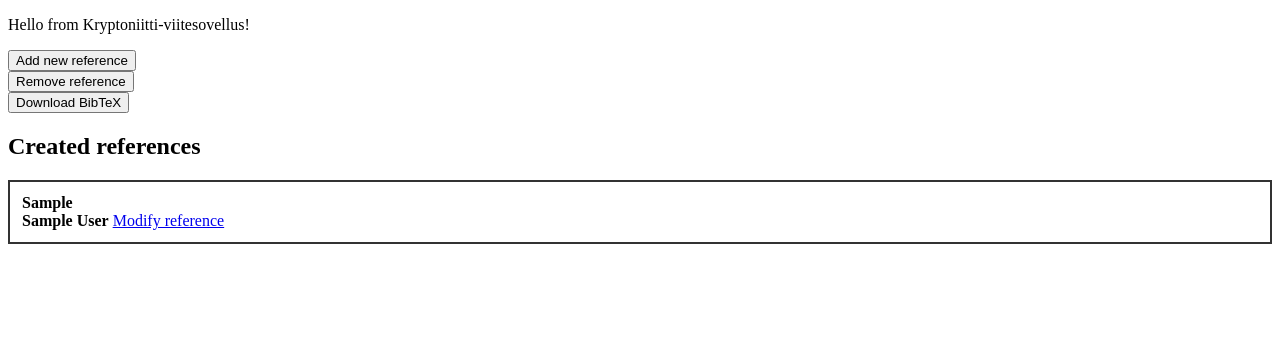
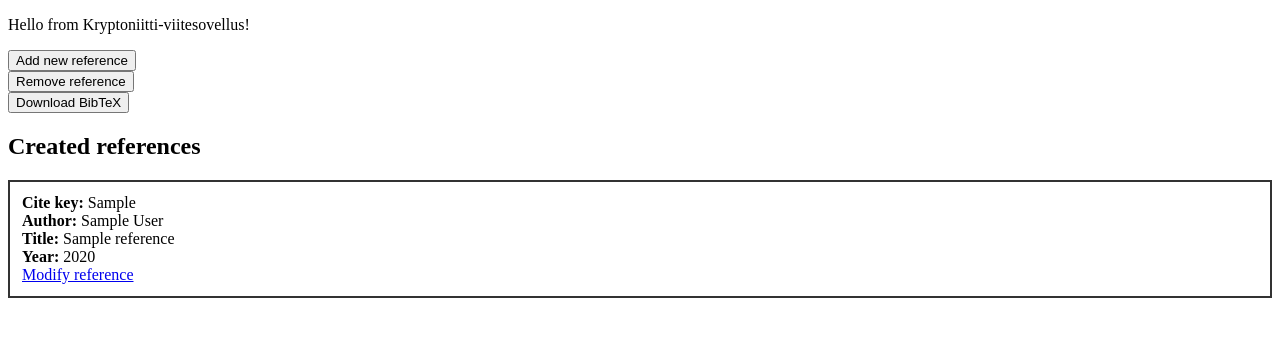
Before and after one commit to joonapasanen/kryptooniitti-viitesovellus, a Flask app: page / in a window 1280 px wide. Shown: the top 337 px of the page. Run offline with Flask 3, Linux system fonts and the light colour scheme; tables that the repository leaves empty hold one stand-in row (values such as "Sample post").

Commit message:
Add support for 3 reference types and test their fields

```diff
--- a/src/entities/references.py
+++ b/src/entities/references.py
@@ -13,6 +13,9 @@ class Reference:  # pylint: disable=too-many-instance-attributes
     year: int | None = None
     publisher: str | None = None
     journal: str | None = None
+    booktitle: str | None = None
+    pages: str | None = None
+    volume: str | None = None
 
     def __str__(self):
         return self.content
--- a/src/repositories/references_repository.py
+++ b/src/repositories/references_repository.py
@@ -4,14 +4,25 @@ from config import db
 from entities.references import Reference
 from util import UserInputError, validate_year
 
-FIELDS = ["cite_key", "author", "title", "year", "publisher", "journal"]
+FIELDS = [
+    "cite_key",
+    "author",
+    "title",
+    "year",
+    "publisher",
+    "journal",
+    "booktitle",
+    "pages",
+    "volume"
+]
 
 
 def get_references():
     result = db.session.execute(
         text(
             'SELECT id, cite_key, author, content, '
-            'r_type, title, year, publisher, journal '
+            'r_type, title, year, publisher, journal, '
+            'booktitle, pages, volume '
             'FROM "references" ORDER BY id'
         )
     )
@@ -26,12 +37,15 @@ def get_references():
             year=reference.year,
             publisher=reference.publisher,
             journal=reference.journal,
+            booktitle=reference.booktitle,
+            pages=reference.pages,
+            volume=reference.volume,
         )
         for reference in result
     ]
 
 def validate_reference_type(ref_type):
-    if ref_type not in ("book", "article"):
+    if ref_type not in ("book", "article", "inproceedings"):
         raise UserInputError("Unknown reference type error")
 
 
@@ -55,16 +69,24 @@ def prepare_reference_data(ref_type, form):
     parameters["author"] = author
     parameters["r_type"] = ref_type
     parameters["content"] = f"{author}: {form.get('title')}"
+    if ref_type == "article":
+        start = (form.get("pages_start") or "").strip()
+        end = (form.get("pages_end") or "").strip()
+
+        if not start or not end:
+            raise UserInputError("Both page numbers are required")
+
+        parameters["pages"] = f"{start}--{end}"
     return parameters
 
 
 def create_reference(ref_type, form):
     parameters = prepare_reference_data(ref_type, form)
-
     db.session.execute(
         text("""INSERT INTO "references"
-            (content, r_type, cite_key, author, title, year, publisher, journal)
-            VALUES (:content, :r_type, :cite_key, :author, :title, :year, :publisher, :journal)"""),
+            (content, r_type, cite_key, author, title, year, publisher, journal, booktitle, pages, volume)
+            VALUES (:content, :r_type, :cite_key, :author, :title, :year, :publisher, :journal,
+            :booktitle, :pages, :volume)"""),
             parameters,
     )
     db.session.commit()
--- a/src/schema.sql
+++ b/src/schema.sql
@@ -2,13 +2,14 @@ CREATE TABLE "references" (
   id INTEGER PRIMARY KEY AUTOINCREMENT,
   content TEXT NOT NULL,
   r_type TEXT NOT NULL,
-  -- required fields
+  -- required fields for each reference type
   cite_key TEXT NOT NULL UNIQUE,
   author TEXT NOT NULL,
   title TEXT NOT NULL,
   year INTEGER NOT NULL,
   publisher TEXT,
-  journal TEXT
-  -- Optional
-
+  journal TEXT,
+  booktitle TEXT,
+  pages TEXT,
+  volume TEXT
 );
--- a/src/templates/index.html
+++ b/src/templates/index.html
@@ -20,8 +20,20 @@
 <ul style="list-style: none; padding: 0;">
   {% for reference in references %}
   <li style="border: 2px solid #333; margin: 12px 0; padding: 12px;">
-    <strong>{{ reference.cite_key }}</strong><br>
-    <strong>{{ reference.author }}</strong>
+    <strong>Cite key:</strong> {{ reference.cite_key }}<br>
+    <strong>Author:</strong> {{ reference.author }}<br>
+    <strong>Title:</strong> {{ reference.title }}<br>
+    {% if reference.r_type == "book" %}
+    <strong>Publisher:</strong> {{ reference.publisher }}<br>
+    {% elif reference.r_type == "article" %}
+    <strong>Journal:</strong> {{ reference.journal }}<br>
+    <strong>Volume:</strong> {{ reference.volume }}<br>
+    <strong>Pages:</strong> {{ reference.pages }}<br>
+    {% endif %}
+    <strong>Year:</strong> {{ reference.year }}<br>
+    {% if reference.r_type == "inproceedings" %}
+    <strong>Booktitle:</strong> {{ reference.booktitle }}<br>
+    {% endif %}
     <a href="{{ url_for('modify_reference', reference_id=reference.id) }}">Modify reference</a>
   </li>
   {% else %}
```
Also changed, not shown: src/templates/new_reference.html (+18 -0 lines), 1 other file.
